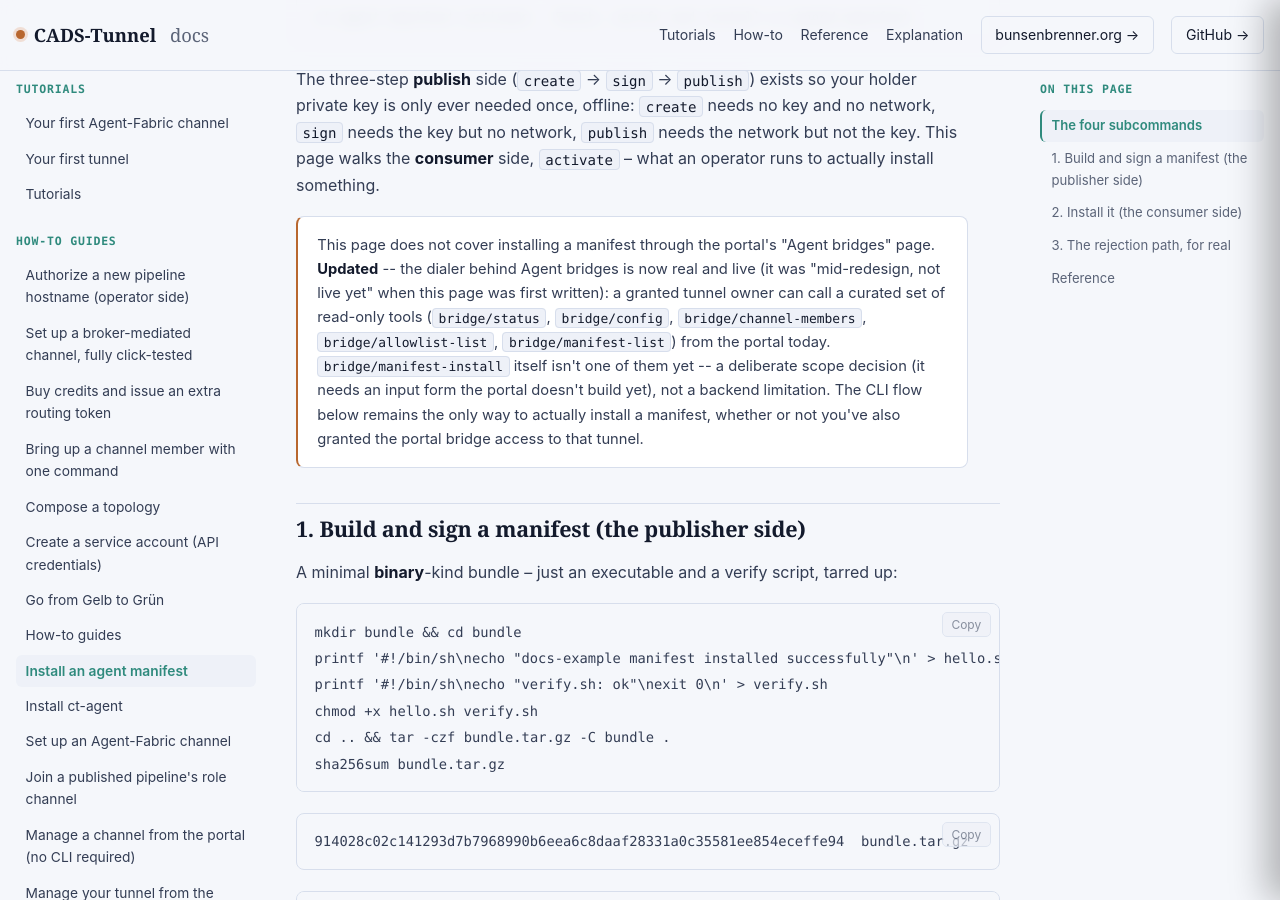
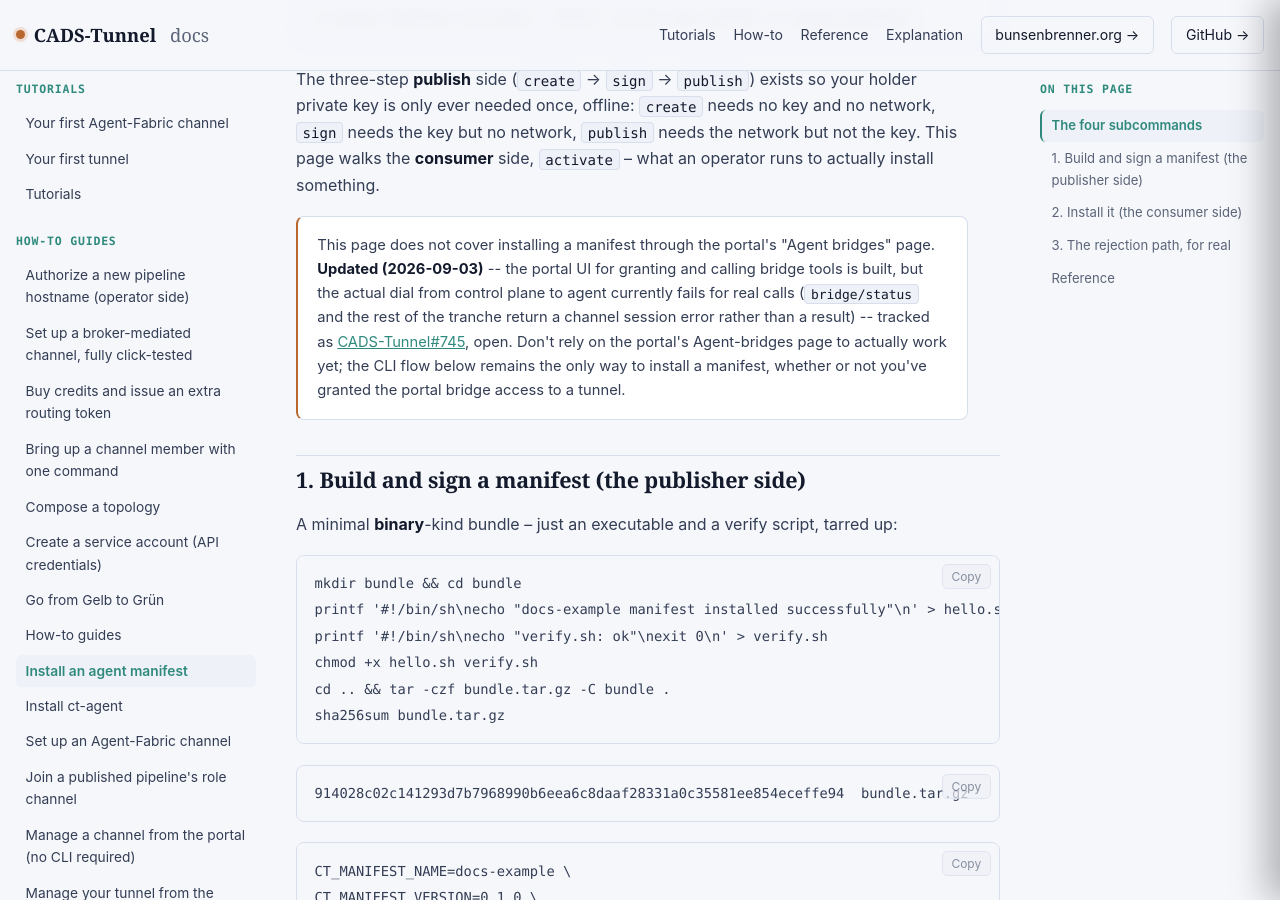
Before and after one commit to scimbe/CADS-Tunnel-docs, a Jekyll site: the page built from _how-to/install-an-agent-manifest.md, in a window 1280 px wide and 900 px high, scrolled down 604 px. Built offline with Jekyll 4.4.1, drawn with Linux system fonts in a browser that asks for light colours.

Commit message:
docs: Agent-bridges dialer is not actually working yet (CADS-Tunnel#745) (#43)
The manifest-install how-to's callout claimed the bridge dialer was "real
and live" and that tunnel owners could call bridge/status etc. from the
portal today. Live testing found real calls fail with a channel session
error -- open bug CADS-Tunnel#745. Corrected the claim instead of letting
it keep telling readers something works when it doesn't.


Claude-Session: https://claude.ai/code/session_0142iLddR13BiQtE8qogVuKW

Co-authored-by: scimbe <becke@vps-1779cd55.vps.ovh.net>
Co-authored-by: Claude Sonnet 5 <noreply@anthropic.com>

```diff
--- a/_how-to/install-an-agent-manifest.md
+++ b/_how-to/install-an-agent-manifest.md
@@ -33,14 +33,13 @@ no network, `publish` needs the network but not the key. This page walks the **c
 
 <div class="callout warn">
 This page does not cover installing a manifest through the portal's "Agent bridges" page.
-<strong>Updated</strong> -- the dialer behind Agent bridges is now real and live (it was
-"mid-redesign, not live yet" when this page was first written): a granted tunnel owner can call a
-curated set of read-only tools (<code>bridge/status</code>, <code>bridge/config</code>,
-<code>bridge/channel-members</code>, <code>bridge/allowlist-list</code>,
-<code>bridge/manifest-list</code>) from the portal today. <code>bridge/manifest-install</code>
-itself isn't one of them yet -- a deliberate scope decision (it needs an input form the portal
-doesn't build yet), not a backend limitation. The CLI flow below remains the only way to actually
-install a manifest, whether or not you've also granted the portal bridge access to that tunnel.
+<strong>Updated (2026-09-03)</strong> -- the portal UI for granting and calling bridge tools is
+built, but the actual dial from control plane to agent currently fails for real calls
+(<code>bridge/status</code> and the rest of the tranche return a channel session error rather
+than a result) -- tracked as
+<a href="https://github.com/scimbe/CADS-Tunnel/issues/745">CADS-Tunnel#745</a>, open. Don't rely
+on the portal's Agent-bridges page to actually work yet; the CLI flow below remains the only way
+to install a manifest, whether or not you've granted the portal bridge access to a tunnel.
 </div>
 
 ## 1. Build and sign a manifest (the publisher side)
```
